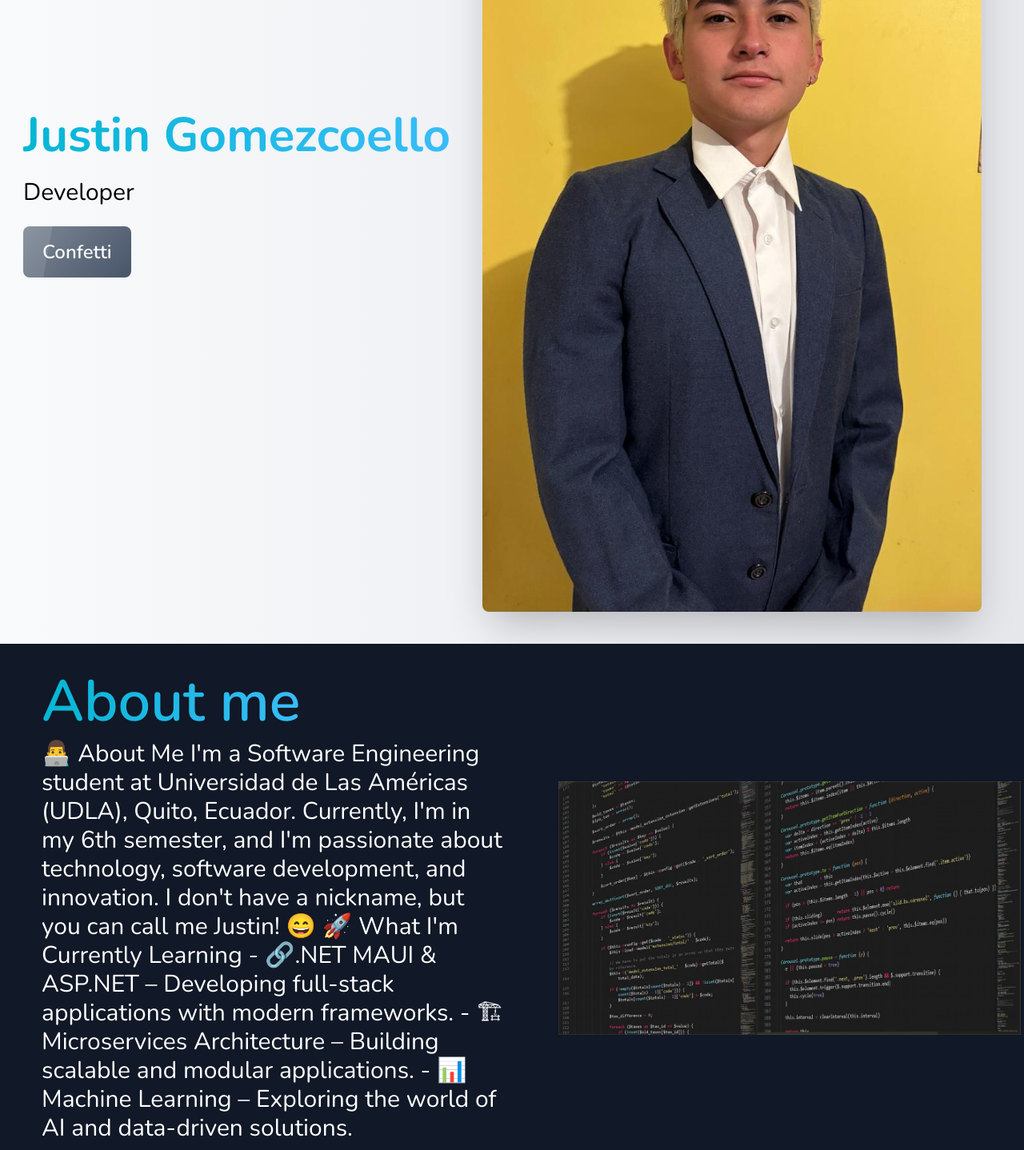
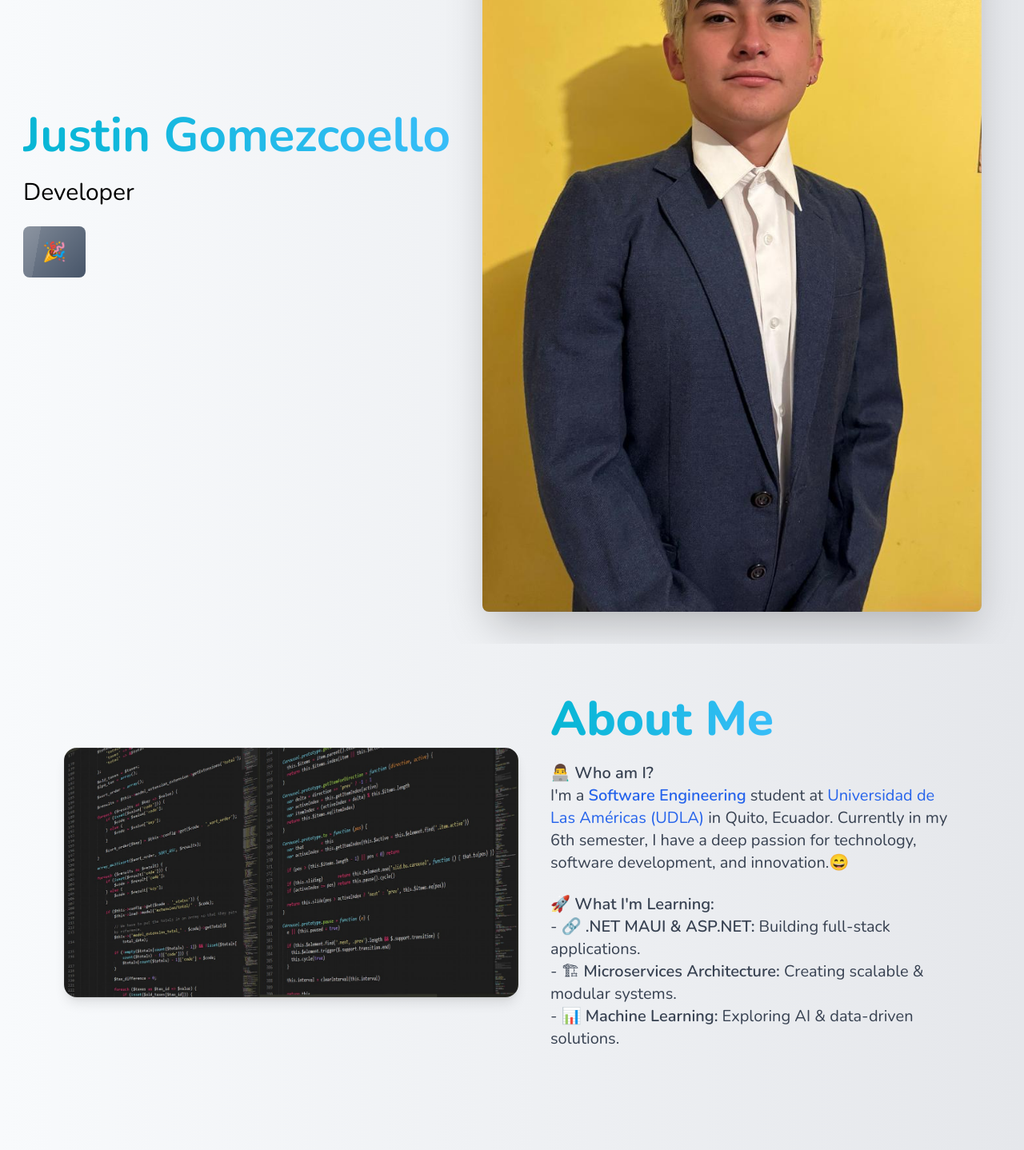
Before and after one commit to JustinGomezcoello/scalable_knapsack, a React (Vite) app: page / in a window 1280 px wide. Shown: the part 320-1758 px from the top of the page at 80% size. Built offline with nearby package versions, Linux system fonts and the light colour scheme.

Commit message:
Changes in About me, confetti and more info

```diff
--- a/package.json
+++ b/package.json
@@ -13,6 +13,7 @@
     "@emailjs/browser": "^4.3.3",
     "@hookform/resolvers": "^3.3.4",
     "@material-tailwind/react": "^2.1.9",
+    "canvas-confetti": "^1.9.3",
     "formik": "^2.4.5",
     "gh-pages": "^6.1.1",
     "react": "^18.2.0",
--- a/src/Components/About.tsx
+++ b/src/Components/About.tsx
@@ -1,38 +1,40 @@
-import codigo02 from '/Img/proyectos-img/codigo-img02.jpg'
+import codigo02 from '/Img/proyectos-img/codigo-img02.jpg';
 
 export const About = () => {
     return (
-        <section className="relative px-4 py-4 cta-sec md:px-1 " >
-            <div className="absolute top-0 left-0 w-full h-full bg-gray-900 dark:bg-gradient-to-r from-slate-50 to-gray-200 "></div>
-            <div className="relative z-10 items-center gap-5 lg:flex">
-                <div className="flex-1 max-w-lg px-12 py-5 sm:mx-auto sm:text-center lg:max-w-max lg:text-left ">
+        <section className="relative px-6 py-16 md:px-12 lg:px-20 bg-gradient-to-r from-slate-50 to-gray-200">
+            <div className="relative z-10 flex flex-col lg:flex-row items-center gap-10">
 
-                    <h3 className="text-3xl font-semibold text-white md:text-7xl dark:text-slate-950 ">
-                          <span className="text-transparent bg-gradient-to-r from-cyan-500 to-sky-400 bg-clip-text">About me </span>
+                {/* 📸 Imagen (ahora mucho más grande) */}
+                <div className="flex-1 mx-auto sm:w-11/12 lg:w-full">
+                    <img
+                        src={codigo02}
+                        alt="Coding"
+                        className="w-full h-auto rounded-2xl shadow-lg"
+                    />
+                </div>
+
+                {/* 📝 Sección de Texto */}
+                <div className="flex-1 max-w-lg text-left">
+                    <h3 className="text-4xl font-extrabold text-black md:text-6xl">
+                        <span className="text-transparent bg-gradient-to-r from-cyan-500 to-sky-400 bg-clip-text">About Me </span>
                     </h3>
 
-
-                    <p className="mt-3 leading-relaxed text-white dark:text-slate-950 sm:text-3xl ">
-                    👨‍💻 About Me
-                    I'm a Software Engineering student at Universidad de Las Américas (UDLA), Quito, Ecuador. Currently, I'm in my 6th semester, and I'm passionate about technology, software development, and innovation. I don't have a nickname, but you can call me Justin! 😄
-
-                    🚀 What I'm Currently Learning
-                    - 🔗.NET MAUI & ASP.NET – Developing full-stack applications with modern frameworks.
-                    - 🏗 Microservices Architecture – Building scalable and modular applications.
-                    - 📊 Machine Learning – Exploring the world of AI and data-driven solutions.
+                    <p className="mt-6 text-lg text-gray-700 leading-relaxed sm:text-xl">
+                        👨‍💻 <span className="font-semibold">Who am I?</span> <br />
+                        I'm a <span className="font-semibold text-blue-600">Software Engineering</span> student at
+                        <span className="text-blue-600"> Universidad de Las Américas (UDLA)</span> in Quito, Ecuador.
+                        Currently in my 6th semester, I have a deep passion for technology, software development, and innovation.😄
                     </p>
 
-                </div>
-                <div className="flex-1 mx-auto mt-5 sm:w-9/12 lg:mt-0 lg:w-auto">
-                    <img
-                        src={codigo02}
-                        alt=""
-                        className="w-full"
-                    />
+                    <p className="mt-6 text-lg text-gray-700 leading-relaxed sm:text-xl">
+                        🚀 <span className="font-semibold">What I'm Learning:</span> <br />
+                        - 🔗 <span className="font-semibold">.NET MAUI & ASP.NET:</span> Building full-stack applications. <br />
+                        - 🏗 <span className="font-semibold">Microservices Architecture:</span> Creating scalable & modular systems. <br />
+                        - 📊 <span className="font-semibold">Machine Learning:</span> Exploring AI & data-driven solutions.
+                    </p>
                 </div>
             </div>
         </section>
-
-
-    )
-}
+    );
+};
--- a/src/Components/Layout/HeroSection.tsx
+++ b/src/Components/Layout/HeroSection.tsx
@@ -1,30 +1,50 @@
-import IMGyo from '/Img/proyectos-img/yo01.jpg'
-
+import { useCallback } from "react";
+import confetti from "canvas-confetti";
+import IMGyo from "/Img/proyectos-img/yo01.jpg";
 
 /**
- *  TODO:   hacer el link para el curriculum funcional
+ *  TODO: Hacer el link para el currículum funcional
  */
 
 const HeroSection = () => {
+
+  // Función para lanzar la animación de confetti
+  const handleConfetti = useCallback(() => {
+    confetti({
+      particleCount: 200,  // Cantidad de partículas
+      spread: 100,         // Dispersión de las partículas
+      origin: { y: 0.6 },  // Desde dónde inicia la animación
+    });
+  }, []);
+
   return (
+    <section>
+      <div className="min-h-screen hero">
+        <div className="flex-col hero-content lg:flex-row-reverse">
+          <img
+            src={IMGyo}
+            className="m-6 rounded-lg shadow-2xl md:w-3/4 xl:w-6/12 max-sm:w-10/12"
+          />
+          <div>
+            <h1 className="text-5xl font-bold text-transparent NombreCompleto bg-gradient-to-r from-cyan-500 to-sky-400 bg-clip-text sm:text-6xl">
+              Justin Gomezcoello
+            </h1>
+            <p className="py-6 text-black DescripcionInicio xl:text-3xl dark:text-white sm:text-2xl">
+              Developer
+            </p>
 
-    <section>
-
-      <div className="min-h-screen hero">
-
-
-        <div className="flex-col hero-content lg:flex-row-reverse ">
-          <img src={IMGyo} className="m-6 rounded-lg shadow-2xl md:w-3/4 xl:w-6/12 max-sm:w-10/12" />
-          <div >
-            <h1 className="text-5xl font-bold text-transparent NombreCompleto bg-gradient-to-r from-cyan-500 to-sky-400 bg-clip-text sm:text-6xl ">Justin Gomezcoello</h1>
-            <p className="py-6 text-black DescripcionInicio xl:text-3xl dark:text-white sm:text-2xl">Developer </p>
-
-            <button className=" btn glass btn-lg text-gray-50 bg-slate-600 sm:text-2xl" >Confetti</button>
+            {/* Botón con efecto Confetti */}
+            <button
+              className="btn glass btn-lg text-gray-50 bg-slate-600 sm:text-2xl"
+              onClick={handleConfetti}
+            >
+              🎉
+            </button>
           </div>
         </div>
       </div>
     </section>
-  )
-}
+  );
+};
 
-export default HeroSection
+export default HeroSection;
```
Also changed, not shown: 1 other file (tests, documents, lock files or other folders).
